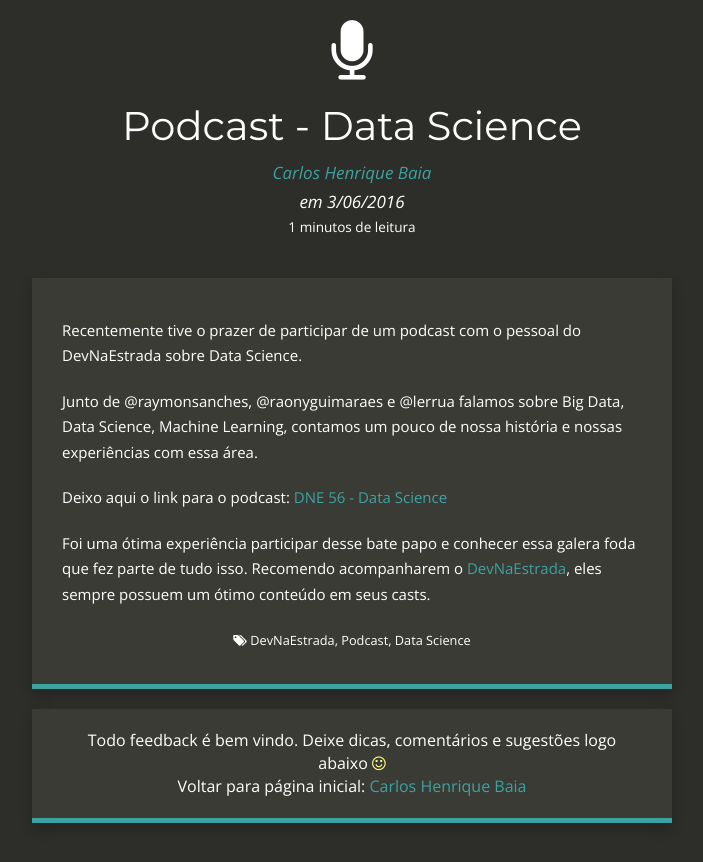
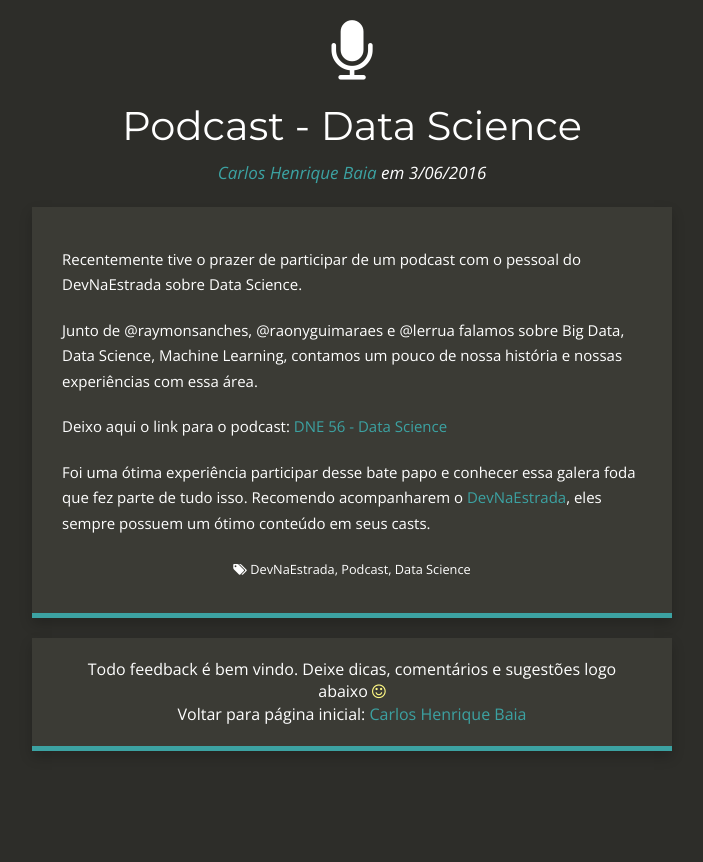
Before and after one commit to carlosbaia/carlosbaia.github.io, a Jekyll site: the page built from _posts/2016-06-03-podcat-data-science.md, in a window 1280 px wide. Shown: the top 862 px of the page, without its empty margins (288-991 px from the left). Built offline with Jekyll 4.4.1, drawn with Linux system fonts in a browser that asks for light colours; nearby versions of some CDN libraries.

Commit message:
Ajustes no layout da tela de post

```diff
--- a/_layouts/post.html
+++ b/_layouts/post.html
@@ -27,32 +27,10 @@ layout: default
 
       <div class="author">
         <small><i>
-          <a href={{ site.url }}>{{ site.author }}</a><br>
-          {% if page.author %}
-          by
-          <span itemprop="author">
-            {% if site.google_plus_link %}
-              <a rel="author" href="{{ site.google_plus_link }}">
-            {% endif %}
-            <span itemprop="author" itemscope itemtype="http://schema.org/Person">
-              <span itemprop="name">{{ page.author }}</span>
-            </span>
-            {% if site.google_plus_link %}
-              </a>
-            {% endif %}
-          </span>
-          {% endif %}
-          em <span itemprop="datePublished" content="">{{ page.date | date: "%-d/%m/%Y" }}</span>
+          <a href={{ site.url }}>{{ site.author }}</a> em <span itemprop="datePublished" content="">{{ page.date | date: "%-d/%m/%Y" }}</span>
           {% if page.categories != empty %} sobre {% for category in page.categories limit:1 %}{{ category }}{% endfor %}{% endif %}
         </i></small>
       </div>
-
-      <div class="read-time">
-        <small>
-          {{ minutes }} minutos de leitura
-        </small>
-      </div>
-
       <div class="content-panel content">
         <span itemprop="articleBody">{{ content }}</span>
 
```
